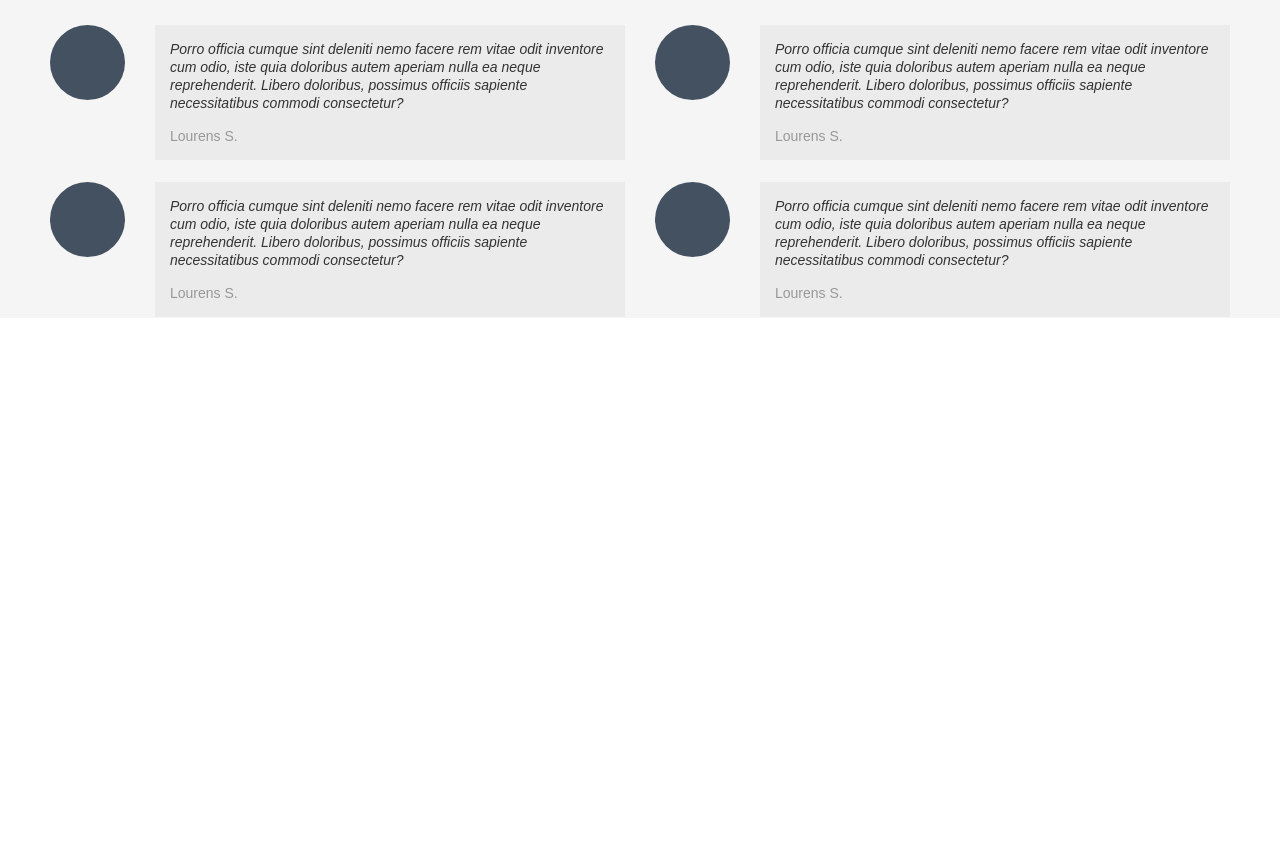
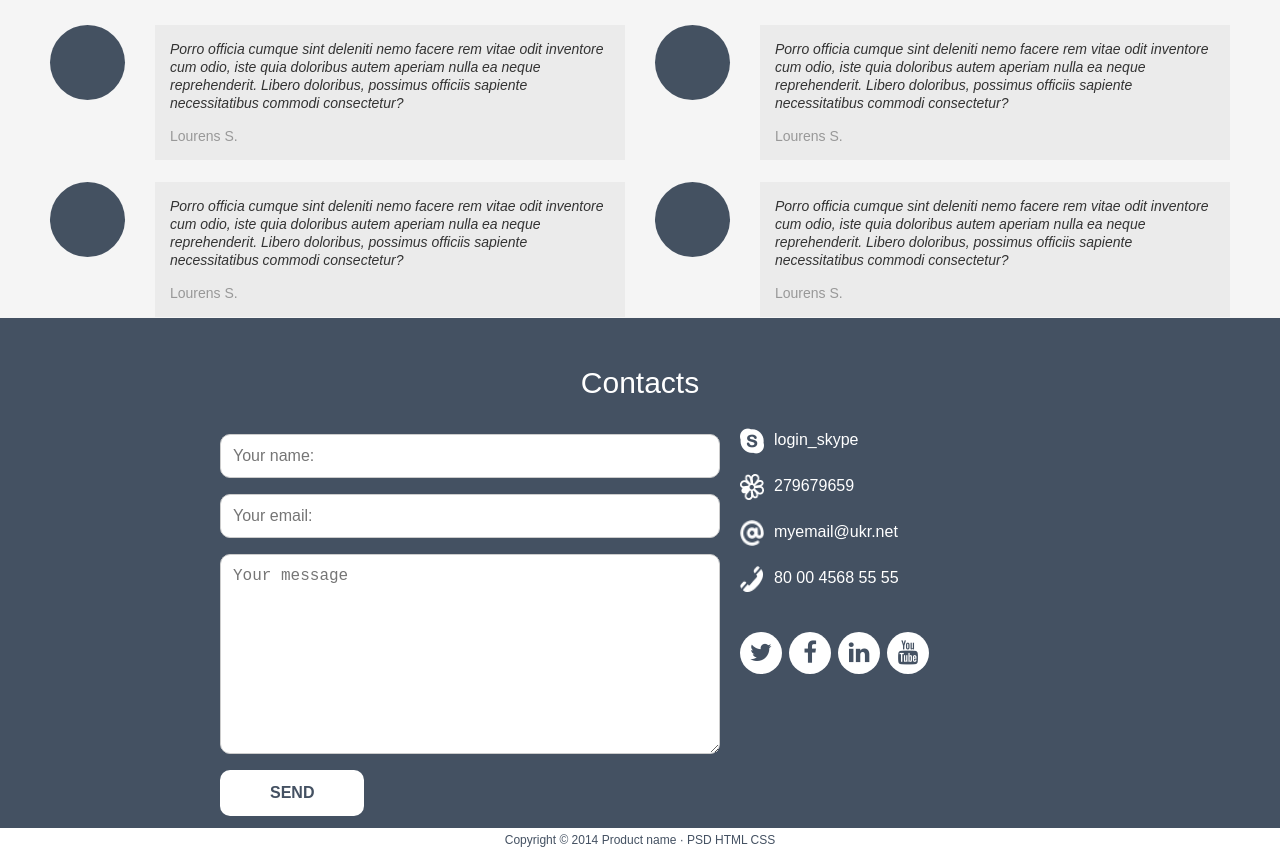
Before and after one commit to HelenSm007/first-project, a plain HTML site: page index.html in a window 1280 px wide. Shown: the part 1811-2664 px from the top of the page. Before the commit the page ends 2129 px from the top, so only its background shows below. Drawn offline with Linux system fonts and the light colour scheme.

Commit message:
add sections Contacts and Footer

```diff
--- a/css/main.css
+++ b/css/main.css
@@ -208,3 +208,96 @@ body {
     color: #989898;
     margin-top: 15px;
 }
+
+/* ----- Section Contacts -------- */
+.section-contacts {
+    height: 510px;
+}
+
+.contacts-title_white {
+    color: white;
+}
+
+.contact-wrapper {
+    display: flex;
+    justify-content: center;
+}
+
+.cotacts-form__fname, .cotacts-form__lname, .cotacts-form__message
+{
+    display: block;
+    width: 500px;
+    font-size: 16px;
+    padding: 12px; /* Some padding */
+    border: 1px solid #ccc; /* Gray border */
+    border-radius: 10px;
+    margin-top: 6px; /* Add a top margin */
+    margin-bottom: 16px; /* Bottom margin */
+    resize: vertical /* Allow the user to vertically resize the textarea (not horizontally) */
+}
+
+/* Style the submit button with a specific background color etc */
+.contacts-form__submit {
+    background-color: white;
+    color: #445162;
+    padding: 14px 50px;
+    font-weight: bold;
+    font-size: 16px;
+    text-transform: uppercase;
+    border: none;
+    border-radius: 10px;
+    cursor: pointer;
+    /* margin: 0 auto; */
+}
+
+.contacts-social-menu {
+    width: 300px;
+    margin: 0 20px;
+
+}
+
+.contacts-social-menu__item {
+    display: flex;
+    margin-bottom: 20px;
+}
+
+.contacts-social-menu__text {
+    font-size: 16px;
+    line-height: 1.5;
+    color: white;
+    margin-left: 10px;
+}
+
+.social_icon {
+    width: 24px;
+    height: 26px;
+  }
+
+.contacts-social-button {
+    display: flex;
+    margin-top: 40px;
+}
+
+.social-button__item {
+    width: 42px;
+    height: 42px;
+    border-radius: 50%;
+    background-color: white;
+    color: #445162;
+    font-size: 24px;
+    text-align: center;
+    line-height: 42px;
+    margin-right: 7px;
+}
+
+/* --- Section Footer ----- */
+.section-footer {
+    height: 25px;
+}
+
+.footer__text {
+    font-size: 12px;
+    color: #445162;
+    text-align: center;
+    line-height: 2;
+}
--- a/index.html
+++ b/index.html
@@ -7,6 +7,8 @@
     <title>First lesson</title>
     <link rel="stylesheet" href="css/reset.css">
     <link rel="stylesheet" href="css/main.css">
+    <link rel="stylesheet" href="https://cdnjs.cloudflare.com/ajax/libs/font-awesome/4.7.0/css/font-awesome.min.css">
+    <!-- <link href="https://stackpath.bootstrapcdn.com/font-awesome/4.7.0/css/font-awesome.min.css" rel="stylesheet"> -->
 </head>
 <body>
     <main class="profile">
@@ -161,8 +163,7 @@
                                 Porro officia cumque sint deleniti nemo facere rem vitae odit inventore cum odio,
                                 iste quia doloribus autem aperiam nulla ea neque reprehenderit. Libero doloribus, possimus officiis sapiente necessitatibus commodi consectetur?
                             </p>
-                            <p class="reviews__text reviews__text_signature {
-                                ">
+                            <p class="reviews__text reviews__text_signature">
                                 Lourens S.
                             </p>
                         </div>
@@ -174,13 +175,11 @@
                                  Porro officia cumque sint deleniti nemo facere rem vitae odit inventore cum odio,
                                  iste quia doloribus autem aperiam nulla ea neque reprehenderit. Libero doloribus, possimus officiis sapiente necessitatibus commodi consectetur?
                              </p>
-                             <p class="reviews__text reviews__text_signature {
-                                 ">
+                             <p class="reviews__text reviews__text_signature">
                                  Lourens S.
                              </p>
                          </div>
                      </div>
-
                 </div>
 
                 <!-- Column #2 -->
@@ -192,8 +191,7 @@
                                  Porro officia cumque sint deleniti nemo facere rem vitae odit inventore cum odio,
                                  iste quia doloribus autem aperiam nulla ea neque reprehenderit. Libero doloribus, possimus officiis sapiente necessitatibus commodi consectetur?
                              </p>
-                             <p class="reviews__text reviews__text_signature {
-                                 ">
+                             <p class="reviews__text reviews__text_signature ">
                                  Lourens S.
                              </p>
                          </div>
@@ -205,20 +203,72 @@
                                  Porro officia cumque sint deleniti nemo facere rem vitae odit inventore cum odio,
                                  iste quia doloribus autem aperiam nulla ea neque reprehenderit. Libero doloribus, possimus officiis sapiente necessitatibus commodi consectetur?
                              </p>
-                             <p class="reviews__text reviews__text_signature {
-                                 ">
+                             <p class="reviews__text reviews__text_signature ">
                                  Lourens S.
                              </p>
                          </div>
                      </div>
                 </div>
-
             </article>
         </section>
+
+        <!-- Section Contacts -->
+        <section class="section section-contacts section_black">
+            <h2 class="title title_center contacts-title_white">
+                Contacts
+            </h2>
+            <div class="contact-wrapper">
+                <form action="#" class="cotacts-form">
+                    <input type="text" class="cotacts-form__fname" name="firstname" placeholder="Your name:">
+
+                    <input type="email" class="cotacts-form__lname" name="lastname" placeholder="Your email:">
+
+                    <textarea class="cotacts-form__message" name="subject" placeholder="Your message" style="height:200px"></textarea>
+
+                    <input type="submit" value="Send" class="contacts-form__submit" >
+                </form>
+                <div class="contacts-social-menu">
+                    <div class="contacts-social-menu__item">
+                        <img src="assets/skype_icon.png" alt="skype_icon" class="social_icon">
+                        <p class="contacts-social-menu__text">
+                            login_skype
+                        </p>
+                    </div>
+
+                    <div class="contacts-social-menu__item">
+                        <img src="assets/icq_icon.png" alt="icq_icon" class="social_icon">
+                        <p class="contacts-social-menu__text">
+                            279679659
+                        </p>
+                    </div>
+
+                    <div class="contacts-social-menu__item">
+                        <img src="assets/email_icon.png" alt="email_icon" class="social_icon">
+                        <p class="contacts-social-menu__text">
+                            myemail@ukr.net
+                        </p>
+                    </div>
+
+                    <div class="contacts-social-menu__item">
+                        <img src="assets/phone_icon.png" alt="phone_icon" class="social_icon">
+                        <p class="contacts-social-menu__text">
+                            80 00 4568 55 55
+                        </p>
+                    </div>
+
+                    <div class="contacts-social-button">
+                       <div class="social-button__item"><i class="fa fa-twitter"></i></div>
+                       <div class="social-button__item"><i class="fa fa-facebook"></i></div>
+                       <div class="social-button__item"><i class="fa fa-linkedin"></i></div>
+                       <div class="social-button__item"><i class="fa fa-youtube"></i></div>
+                    </div>
+                </div>
+            </div>
+        </section>
+        <footer class="section-footer">
+           <p class="footer__text">Copyright © 2014 Product name · PSD HTML CSS</p>
+        </footer>
     </main>
 
-    <footer>
-
-    </footer>
 </body>
 </html>
```
Also changed, not shown: assets/email_icon.png (added), assets/icq_icon.png (added), assets/phone_icon.png (added), assets/skype_icon.png (added).
